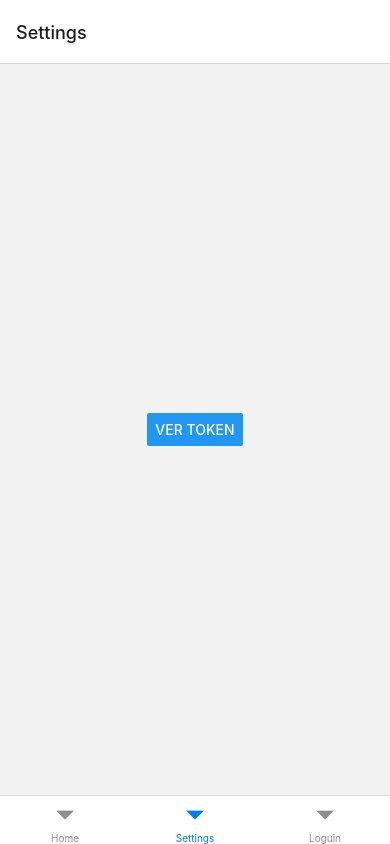
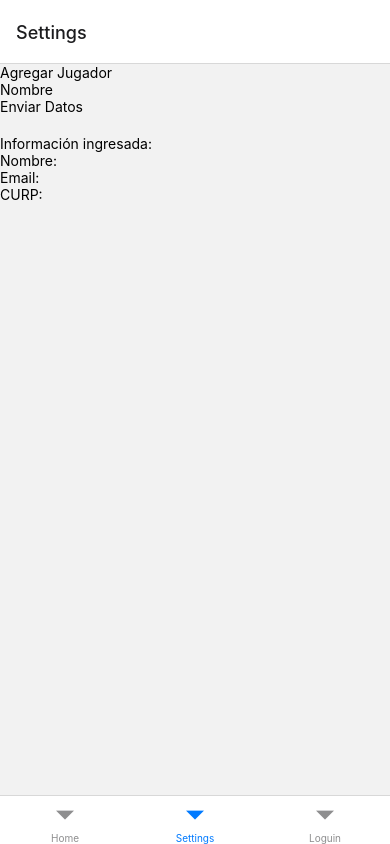
Before and after one commit to apuntesnavarrete/impac_v23_04, a React Native app: screen /Settings in a window 390 px wide. Built offline with nearby package versions, Linux system fonts and the light colour scheme; no server answers.

Commit message:
prueba exitosa nombre jugador nuevo

```diff
--- a/Screem/StackScreen.tsx
+++ b/Screem/StackScreen.tsx
@@ -1,3 +1,5 @@
+
+/*
 import AsyncStorage from '@react-native-async-storage/async-storage';
 import React, { useState } from 'react';
 import { View, Text, StyleSheet, Button } from 'react-native';
@@ -45,55 +47,110 @@ const styles = StyleSheet.create({
 });
 
 export default StackScreen;
+*/
 /*
-import React from 'react';
-import { useForm } from 'react-hook-form';
-import { View, Text, TextInput, Button } from 'react-native';
+import AsyncStorage from '@react-native-async-storage/async-storage';
+import React, { useState } from 'react';
+import { useForm, SubmitHandler } from 'react-hook-form';
+import { View, Text, TextInput, Button, Alert, Pressable } from 'react-native';
+
+type FieldValues = {
+  name: string;
+  Curp: string;
+  Email: string;
+  birthDate: string;
+  // Puedes agregar más campos aquí si es necesario
+};
 
 const StackScreen = () => {
-  const { register, handleSubmit } = useForm();
+  const { register, handleSubmit: handleFormSubmit } = useForm<FieldValues>();
+  const [formData, setFormData] = useState<FieldValues>({
+    name: '',
+    Curp: '',
+    Email: '',
+    birthDate: '',
+  });
+  const storedToken = AsyncStorage.getItem('token');
 
-  const onSubmit = async (data) => {
+
+  const handleChange = (name: string, value: string) => {
+    setFormData(prevState => ({
+      ...prevState,
+      [name]: value,
+    }));
+  };
+
+  const sendRequest = async () => {
+    const storedToken = await AsyncStorage.getItem('token');
+    console.log(storedToken);
+
     const formData = new FormData();
-    formData.append('file', data.file[0]);
+    // Aquí deberías incluir lógica para agregar archivos a formData si es necesario
+
     formData.append('name', data.name);
     formData.append('Curp', data.Curp);
     formData.append('Email', data.Email);
     formData.append('birthDate', data.birthDate);
+
+    console.log(data.name)
 
     try {
       const response = await fetch('http://18.188.110.39:83/api/v1/participants', {
         method: 'POST',
         body: formData,
         headers:{
-          'Authorization': `Bearer ${token}`,
+          'Authorization': `Bearer ${storedToken}`,
         }
       });
 
       if (response.ok) {
-        // Handle success response
-        // For example, navigate to another screen
+        console.log("Registro exitoso")
       } else {
-        // Handle error response
+        console.log("algo salio mal")
       }
     } catch (error) {
       console.error('Error submitting form:', error);
     }
   };
 
+
+
+  const handleSubmit = () => {
+    Alert.alert(
+      'Confirmación',
+      `Nombre: ${formData.name}\nCurp: ${formData.Curp}\nCorreo electrónico: ${formData.Email}\nFecha de nacimiento: ${formData.birthDate}`,
+      [
+        { text: 'Cancelar', style: 'cancel' },
+        { text: 'Enviar', onPress: () => sendRequest() },
+      ]
+    );
+  };
+
   return (
     <View>
       <Text>Name:</Text>
-      <TextInput onChangeText={text => register('name', { required: true, value: text })} />
+      <TextInput
+        onChangeText={text => { handleChange('name', text); register('name', { required: true, value: text }); }}
+        value={formData.name}
+      />
 
       <Text>Curp:</Text>
-      <TextInput onChangeText={text => register('Curp', { required: true, value: text })} />
+      <TextInput
+        onChangeText={text => { handleChange('Curp', text); register('Curp', { required: true, value: text }); }}
+        value={formData.Curp}
+      />
 
       <Text>Email:</Text>
-      <TextInput onChangeText={text => register('Email', { required: true, value: text })} />
+      <TextInput
+        onChangeText={text => { handleChange('Email', text); register('Email', { required: true, value: text }); }}
+        value={formData.Email}
+      />
 
       <Text>Birth Date:</Text>
-      <TextInput onChangeText={text => register('birthDate', { required: true, value: text })} />
+      <TextInput
+        onChangeText={text => { handleChange('birthDate', text); register('birthDate', { required: true, value: text }); }}
+        value={formData.birthDate}
+      />
 
       <Text>File:</Text>
       <Button
@@ -102,14 +159,113 @@ const StackScreen = () => {
           // Handle file selection here
         }}
       />
+<Pressable onPress={handleSubmit}>
+  <Text>Envio de datos</Text>
+</Pressable>
 
-      <Button
-        title="Submit"
-        onPress={handleSubmit(onSubmit)}
-      />
+      <View>
+        <Text>Información ingresada:</Text>
+        <Text>Nombre: {formData.name}</Text>
+        <Text>Curp: {formData.Curp}</Text>
+        <Text>Correo electrónico: {formData.Email}</Text>
+        <Text>Fecha de nacimiento: {formData.birthDate}</Text>
+      </View>
     </View>
   );
 };
 
 export default StackScreen;
 */
+import React, { useState } from 'react';
+import { View, Text, TextInput, Alert, Pressable } from 'react-native';
+import AsyncStorage from '@react-native-async-storage/async-storage';
+import { Jugadorestype } from '../types/jugadores';
+
+
+
+const JugadoresScreen: React.FC = () => {
+  const [formData, setFormData] = useState<Partial<Jugadorestype>>({
+    name: '',
+    /*
+    birthDate: '',
+    createdAt: '',
+    updatedAt: '',
+    Email: '',
+    Photo: '',
+    Curp: ''
+  */
+  });
+
+  const handleChange = (name: keyof Jugadorestype, value: string) => {
+    setFormData(prevData => ({
+      ...prevData,
+      [name]: value,
+    }));
+  };
+
+  const handleSubmit = async () => {
+    // Aquí puedes mostrar una alerta de confirmación para que los usuarios revisen su información antes de enviarla
+    Alert.alert(
+      'Confirmación',
+      `Nombre: ${formData.name}\nEmail: ${formData.Email}\nCurp: ${formData.Curp}`,
+      [
+        { text: 'Cancelar', style: 'cancel' },
+        { text: 'Enviar', onPress: () => sendRequest() },
+      ]
+    );
+  };
+
+  const sendRequest = async () => {
+    const storedToken = await AsyncStorage.getItem('token');
+    console.log(storedToken);
+    console.log(formData)
+
+    try {
+      const response = await fetch('http://18.188.110.39:83/api/v1/participants', {
+        method: 'POST',
+        headers: {
+          'Authorization': `Bearer ${storedToken}`,
+          'Content-Type': 'application/json',
+        },
+        body: JSON.stringify(formData),
+      });
+
+      if (response.ok) {
+        const responseData = await response.json();
+
+        console.log('Respuesta exitosa:', responseData);
+        // Aquí puedes manejar la respuesta exitosa como lo desees, como redireccionar a otra pantalla, mostrar un mensaje de éxito, etc.
+      } else {
+        Alert.alert('Error', 'Error en el envío de datos');
+        console.error('Error en el envío de datos:', response.statusText);
+      }
+    } catch (error) {
+      Alert.alert('Error', 'Error al enviar la solicitud');
+      console.error('Error al enviar la solicitud:', error);
+    }
+  };
+
+  return (
+    <View>
+      <Text>Agregar Jugador</Text>
+      <TextInput
+        placeholder="Nombre"
+        onChangeText={(text) => handleChange('name', text)}
+        value={formData.name}
+      />
+
+      <Pressable onPress={handleSubmit}>
+        <Text>Enviar Datos</Text>
+      </Pressable>
+      {/* Aquí puedes mostrar la información ingresada antes de enviarla */}
+      <View style={{ marginTop: 20 }}>
+        <Text>Información ingresada:</Text>
+        <Text>Nombre: {formData.name}</Text>
+        <Text>Email: {formData.Email}</Text>
+        <Text>CURP: {formData.Curp}</Text>
+      </View>
+    </View>
+  );
+};
+
+export default JugadoresScreen;
--- a/types/jugadores.tsx
+++ b/types/jugadores.tsx
@@ -7,5 +7,4 @@ export interface Jugadorestype {
     Email: string ;
     Photo: string;
     Curp: string
-    //hacer mas exacto el tipado de foto email curp y cumpleaños
   }
```
